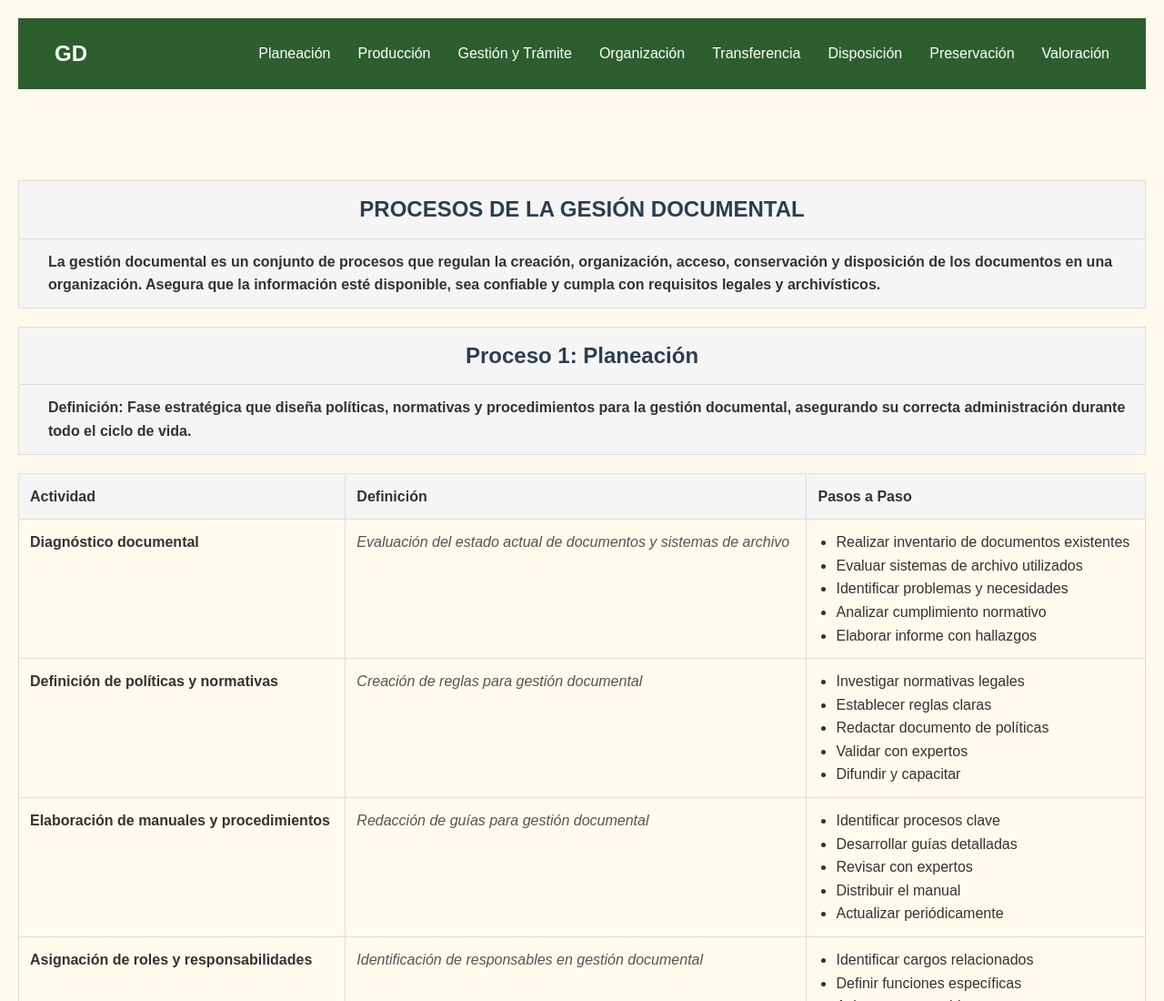
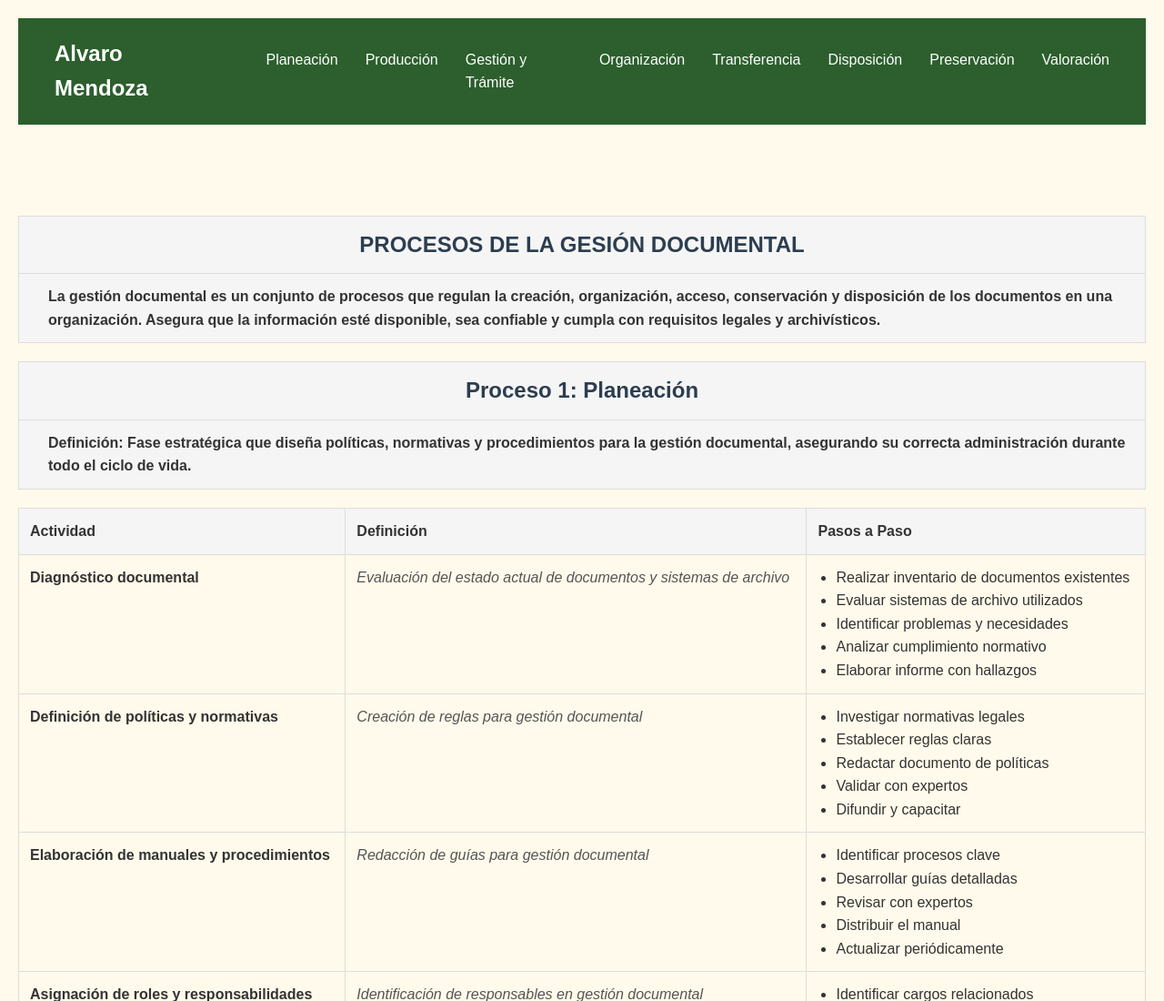
Before and after one commit to Aljax0924/gestiondocumental, a plain HTML site: page index.html in a window 1280 px wide. Shown: the top 1100 px of the page at 91% size. Drawn offline with Linux system fonts and the light colour scheme.

Commit message:
index.html

```diff
--- a/index.html
+++ b/index.html
@@ -626,7 +626,7 @@
     <header>
         <div class="container">
             <nav>
-                <a href="#" class="logo">GD</a>
+                <a href="#" class="logo">Alvaro Mendoza</a>
                 <ul class="nav-links">
                     <li><a href="#planeacion">Planeación</a></li>
                     <li><a href="#produccion">Producción</a></li>
```
